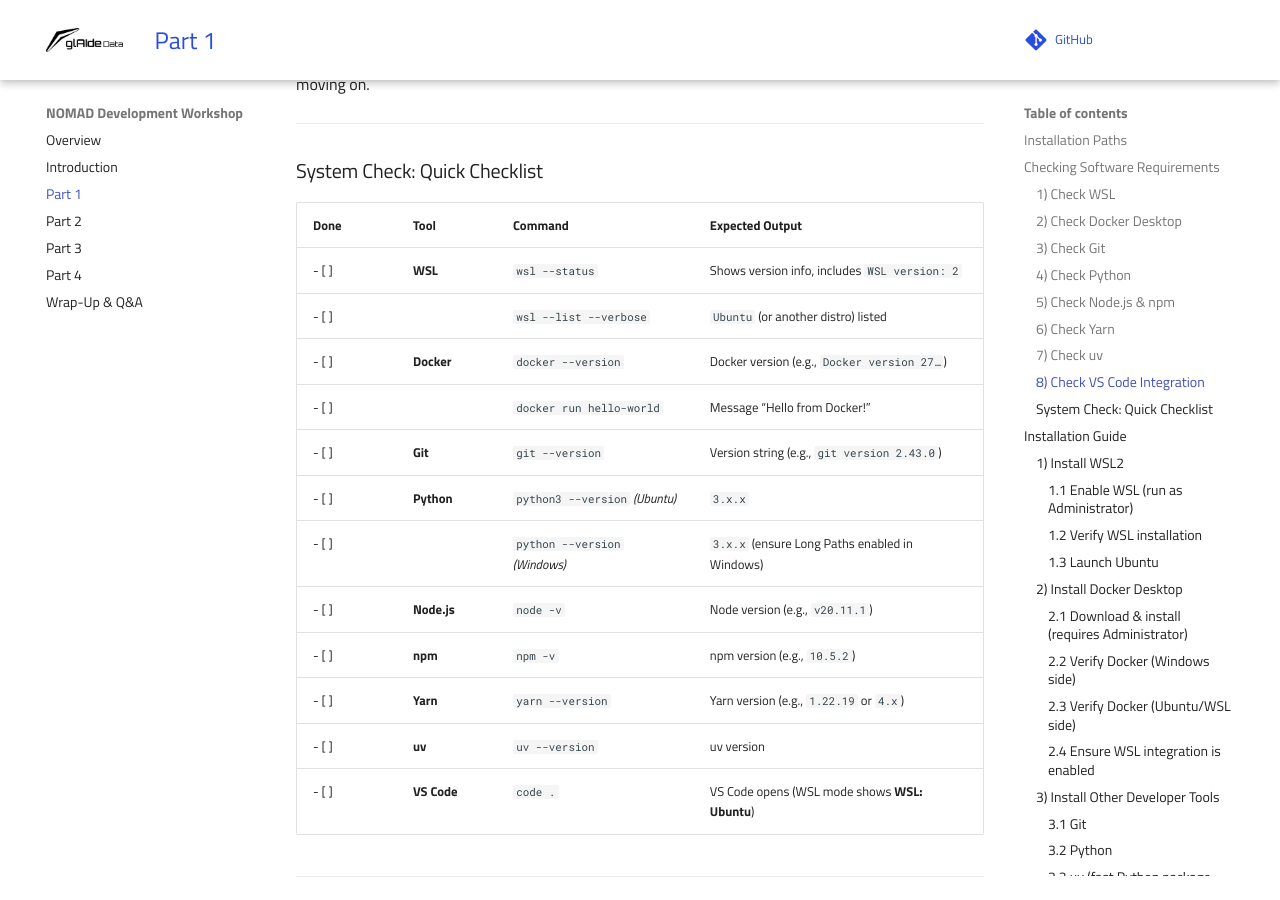
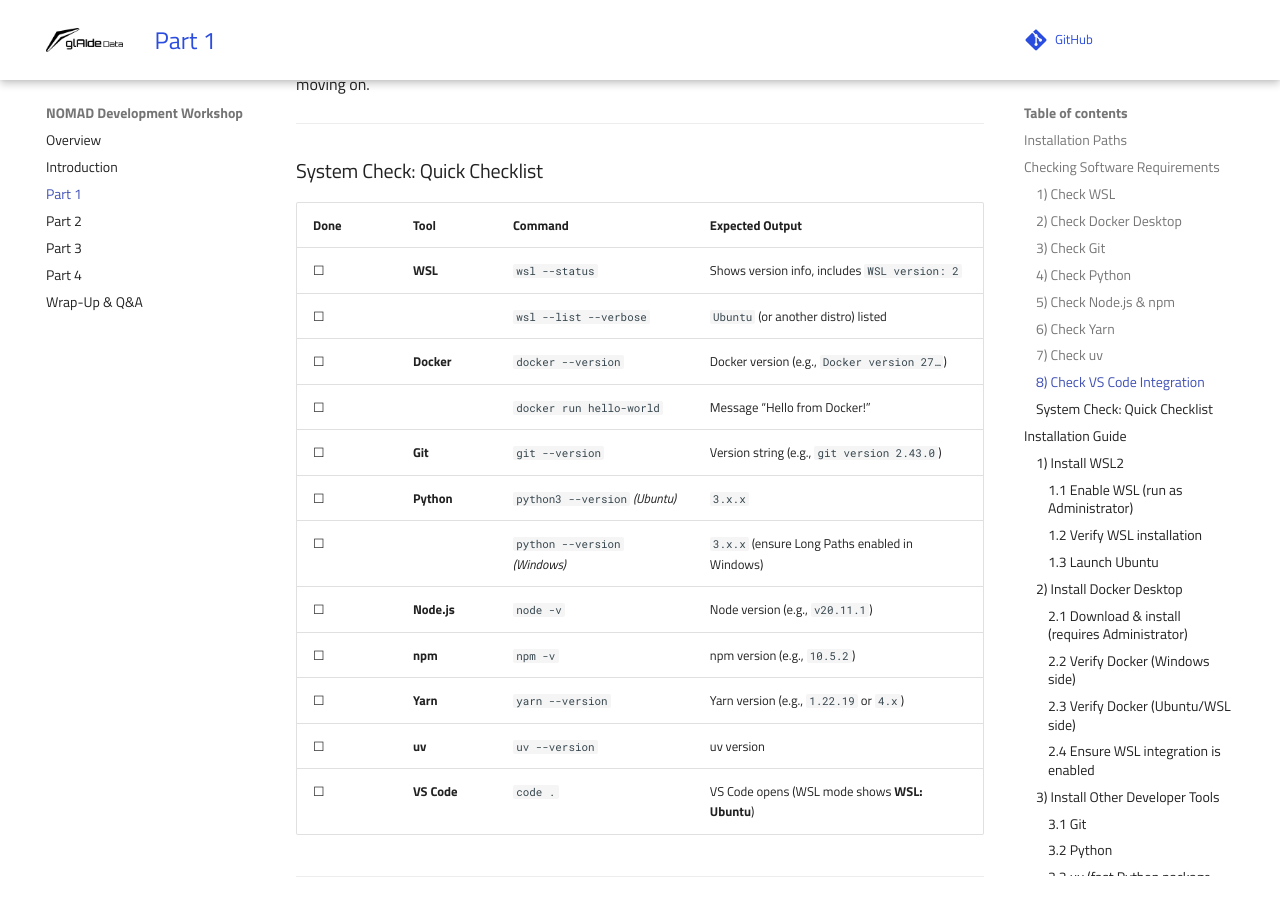
Before and after one commit to glaidedata/nomad-development-workshop-pages, an MkDocs documentation site: the page built from docs/part-1-setup-environment.md, in a window 1280 px wide and 900 px high, scrolled down 3397 px. Built offline with MkDocs 1.6.1 and Material for MkDocs 9.7.7, drawn with Linux system fonts in a browser that asks for light colours; comment, search, counter and statistics services are not loaded.

Commit message:
replace md todos to boxes

```diff
--- a/docs/part-1-setup-environment.md
+++ b/docs/part-1-setup-environment.md
@@ -170,18 +170,18 @@ If all checks pass, your system is ready for **NOMAD distro-dev**. If something
 
 | Done | Tool | Command | Expected Output |
 | ----- | ----- | ----- | ----- |
-| - [ ] | **WSL** | `wsl --status` | Shows version info, includes `WSL version: 2` |
-| - [ ] |  | `wsl --list --verbose` | `Ubuntu` (or another distro) listed |
-| - [ ] | **Docker** | `docker --version` | Docker version (e.g., `Docker version 27…`) |
-| - [ ] |  | `docker run hello-world` | Message “Hello from Docker!” |
-| - [ ] | **Git** | `git --version` | Version string (e.g., `git version 2.43.0`) |
-| - [ ] | **Python** | `python3 --version` *(Ubuntu)* | `3.x.x` |
-| - [ ] |  | `python --version` *(Windows)* | `3.x.x` (ensure Long Paths enabled in Windows) |
-| - [ ] | **Node.js** | `node -v` | Node version (e.g., `v20.11.1`) |
-| - [ ] | **npm** | `npm -v` | npm version (e.g., `10.5.2`) |
-| - [ ] | **Yarn** | `yarn --version` | Yarn version (e.g., `1.22.19` or `4.x`) |
-| - [ ] | **uv** | `uv --version` | uv version |
-| - [ ] | **VS Code** | `code .` | VS Code opens (WSL mode shows **WSL: Ubuntu**) |
+| ☐ | **WSL** | `wsl --status` | Shows version info, includes `WSL version: 2` |
+| ☐ |  | `wsl --list --verbose` | `Ubuntu` (or another distro) listed |
+| ☐ | **Docker** | `docker --version` | Docker version (e.g., `Docker version 27…`) |
+| ☐ |  | `docker run hello-world` | Message “Hello from Docker!” |
+| ☐ | **Git** | `git --version` | Version string (e.g., `git version 2.43.0`) |
+| ☐ | **Python** | `python3 --version` *(Ubuntu)* | `3.x.x` |
+| ☐ |  | `python --version` *(Windows)* | `3.x.x` (ensure Long Paths enabled in Windows) |
+| ☐ | **Node.js** | `node -v` | Node version (e.g., `v20.11.1`) |
+| ☐ | **npm** | `npm -v` | npm version (e.g., `10.5.2`) |
+| ☐ | **Yarn** | `yarn --version` | Yarn version (e.g., `1.22.19` or `4.x`) |
+| ☐ | **uv** | `uv --version` | uv version |
+| ☐ | **VS Code** | `code .` | VS Code opens (WSL mode shows **WSL: Ubuntu**) |
 
 ---
 
```
